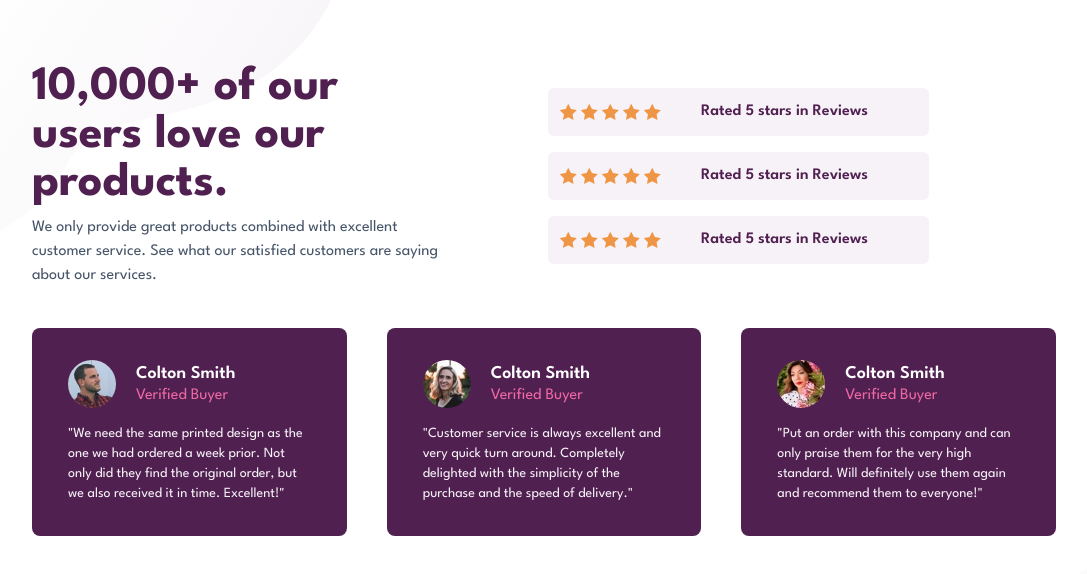
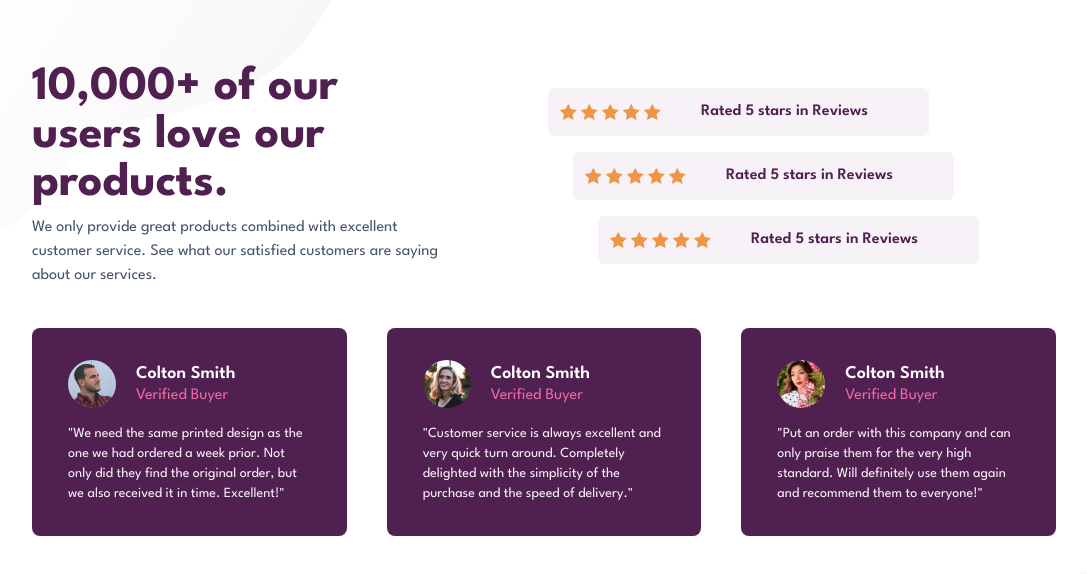
Before and after one commit to thedevangvishnu/mastering-react, a React (Create React App) app in the folder react-practice-projects/newbie-level/project-04/: page / in a window 1280 px wide. Shown: the top 574 px of the page, without its empty margins (96-1183 px from the left). Built offline with nearby package versions, Linux system fonts and the light colour scheme.

Commit message:
Chage the value of defaultMargin and flipped logic

```diff
--- a/react-practice-projects/newbie-level/project-04/src/components/rating/Rating.jsx
+++ b/react-practice-projects/newbie-level/project-04/src/components/rating/Rating.jsx
@@ -4,16 +4,16 @@ import { useState, useEffect } from "react";
 const defaultMargin = { marginLeft: "0px" };
 
 const Rating = ({ margin }) => {
-  const [marginLeft, setMarginLeft] = useState(defaultMargin);
+  const [marginStyle, setMarginStyle] = useState({ marginLeft: `${margin}px` });
 
   useEffect(() => {
     const handleResize = () => {
       const screenWidth = window.innerWidth;
 
-      if (screenWidth >= 768) {
-        setMarginLeft({ marginLeft: `${margin}px` });
+      if (screenWidth <= 768) {
+        setMarginStyle(defaultMargin);
       } else {
-        setMarginLeft(defaultMargin);
+        setMarginStyle({ marginLeft: `${margin}px` });
       }
     };
 
@@ -29,7 +29,7 @@ const Rating = ({ margin }) => {
   return (
     <div
       className={`bg-magenta-100 xs:flex-col flex md:flex-row items-center xs:p-4 md:p-3 relative xs:gap-2 md:gap-4 lg:gap-6 xl:gap-10 xs:w-full md:w-3/4 rounded-md`}
-      style={marginLeft}
+      style={marginStyle}
     >
       <div className="flex items-center gap-1 h-full">
         {Array(5)
```
